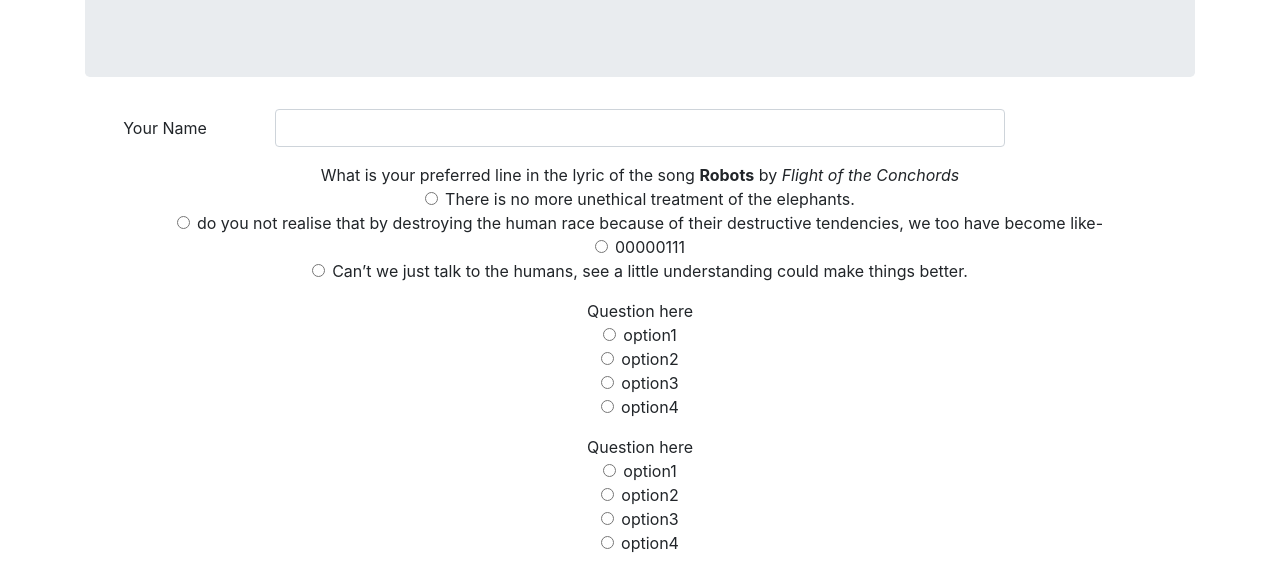
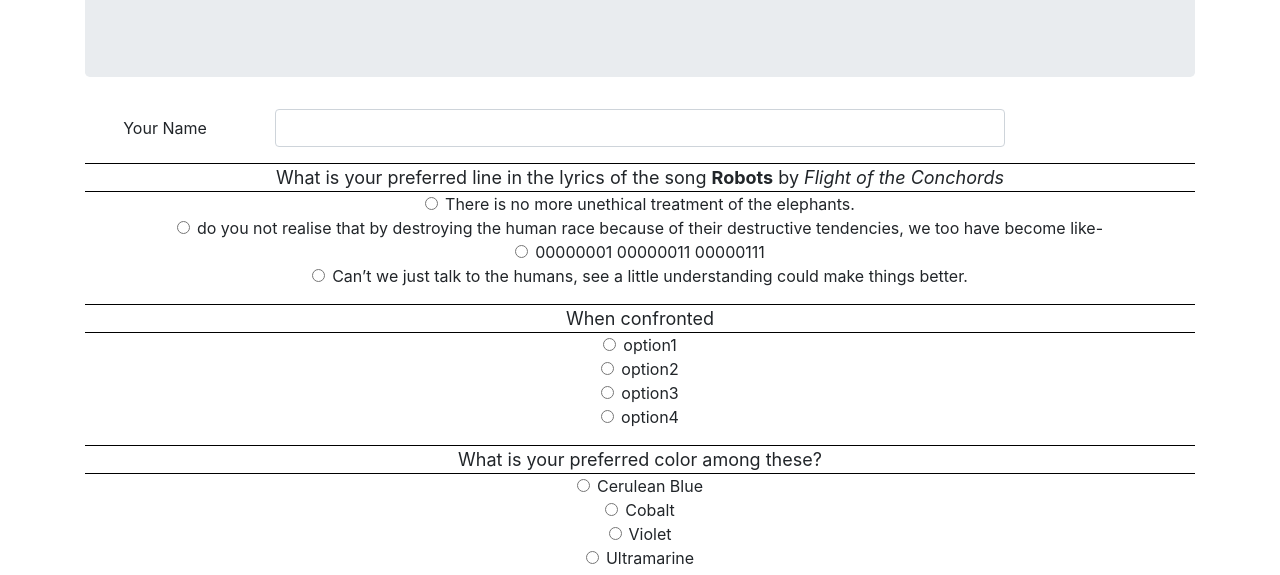
Before and after one commit to leark/programming-language-suggester, a plain HTML site: page index.html in a window 1280 px wide. Shown: the part 183-758 px from the top of the page. Drawn offline with Linux system fonts and the light colour scheme.

Commit message:
Add third question

```diff
--- a/css/styles.css
+++ b/css/styles.css
@@ -4,4 +4,7 @@
 
 .radio-questions {
   margin-bottom: 0;
+  font-size: large;
+  border-bottom: 1px black solid;
+  border-top: 1px black solid;
 }
--- a/index.html
+++ b/index.html
@@ -17,14 +17,15 @@
         Wonder no more as this webpage will clearly show your programming horoscope!
       </p>
     </div>
-    <div id="questions">
+    <div id="main">
       <form id="questions-form">
+        <div class="questions">
           <div class="form-group row">
             <label id="name-label" for="name" class="col-form-label col-sm-2">Your Name</label>
             <div class="col-sm-8"><input id="name" class="form-control" type="text"></div>
           </div>
           <div class="form-group text-center">
-          <p class="radio-questions">What is your preferred line in the lyric of the song <b>Robots</b> by <em>Flight of the Conchords</em></p>
+            <p class="radio-questions">What is your preferred line in the lyrics of the song <b>Robots</b> by <em>Flight of the Conchords</em></p>
             <div class="form-check">
               <input class="form-check-input" type="radio" name="q1" id="q1o1" value="option1">
               <label class="form-check-label" for="q1o1">
@@ -40,7 +41,7 @@
             <div class="form-check">
               <input class="form-check-input" type="radio" name="q1" id="q1o3" value="option3">
               <label class="form-check-label" for="q1o3">
-              00000111
+                00000001 00000011 00000111
               </label>
             </div>
             <div class="form-check">
@@ -50,6 +51,66 @@
               </label>
             </div>
           </div>
+        </div>
+        <div class="questions">
+          <div class="form-group text-center">
+            <p class="radio-questions">When confronted </p>
+            <div class="form-check">
+              <input class="form-check-input" type="radio" name="q2" id="q2o1" value="option1">
+              <label class="form-check-label" for="q2o1">
+                option1
+              </label>
+            </div>
+            <div class="form-check">
+              <input class="form-check-input" type="radio" name="q2" id="q2o2" value="option2">
+              <label class="form-check-label" for="q2o2">
+                option2
+              </label>
+            </div>
+            <div class="form-check">
+              <input class="form-check-input" type="radio" name="q2" id="q2o3" value="option3">
+              <label class="form-check-label" for="q2o3">
+                option3
+              </label>
+            </div>
+            <div class="form-check">
+              <input class="form-check-input" type="radio" name="q2" id="q2o4" value="option4">
+              <label class="form-check-label" for="q2o4">
+                option4
+              </label>
+            </div>
+          </div>
+        </div>
+        <div class="questions">
+          <div class="form-group text-center">
+            <p class="radio-questions">What is your preferred color among these?</p>
+            <div class="form-check">
+              <input class="form-check-input" type="radio" name="q3" id="q3o1" value="option1">
+              <label class="form-check-label" for="q3o1">
+                Cerulean Blue
+              </label>
+            </div>
+            <div class="form-check">
+              <input class="form-check-input" type="radio" name="q3" id="q3o2" value="option2">
+              <label class="form-check-label" for="q3o2">
+                Cobalt
+              </label>
+            </div>
+            <div class="form-check">
+              <input class="form-check-input" type="radio" name="q3" id="q3o3" value="option3">
+              <label class="form-check-label" for="q3o3">
+                Violet
+              </label>
+            </div>
+            <div class="form-check">
+              <input class="form-check-input" type="radio" name="q3" id="q3o4" value="option4">
+              <label class="form-check-label" for="q3o4">
+                Ultramarine
+              </label>
+            </div>
+          </div>
+        </div>
+        <div class="questions">
           <div class="form-group text-center">
             <p class="radio-questions">Question here</p>
             <div class="form-check">
@@ -185,6 +246,7 @@
               </label>
             </div>
           </div>
+        </div>
         <div id="submitDiv" class="text-center">
           <button type="submit" class="btn btn-dark">Show me the way!</button>
         </div>
@@ -200,11 +262,11 @@
 
 <!--
 Offer a minimum of 3 different language suggestions.
-  Machine language
+  -Machine language
   Assembly
   FORTRAN
   BASIC
-  COBOL
+  -COBOL
   ADA
   C
   C++
--- a/js/scripts.js
+++ b/js/scripts.js
@@ -3,6 +3,7 @@
     event.preventDefault();
     const name = $('#name').val();
     const q1 = $('input:radio[name=q1]:checked').val();
+    const q3 = $('input:radio[name=q3]:checked').val();
     console.log(name);
     console.log(q1);
 
@@ -12,6 +13,9 @@
     if (q1 === 'option3') {
       resultTitle += 'MACHINE LANGUAGE';
       resultReason = 'You like 0s and 1s. Just like a machine.';
+    } else if (q3 === 'option2') {
+      resultTitle += 'COBOL';
+      resultReason = 'COBOL and Cobalt. Basically same right?';
     }
 
     $('#result-title').text(resultTitle);
```
Lines whose indentation alone changed are shown as unchanged.
